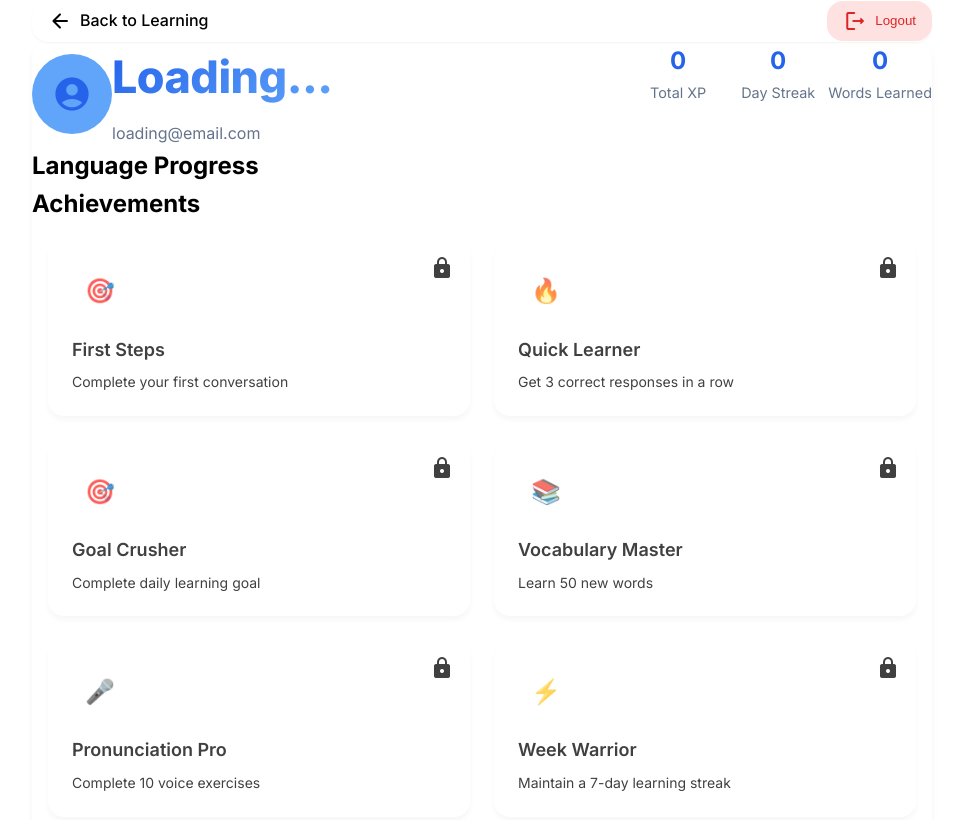
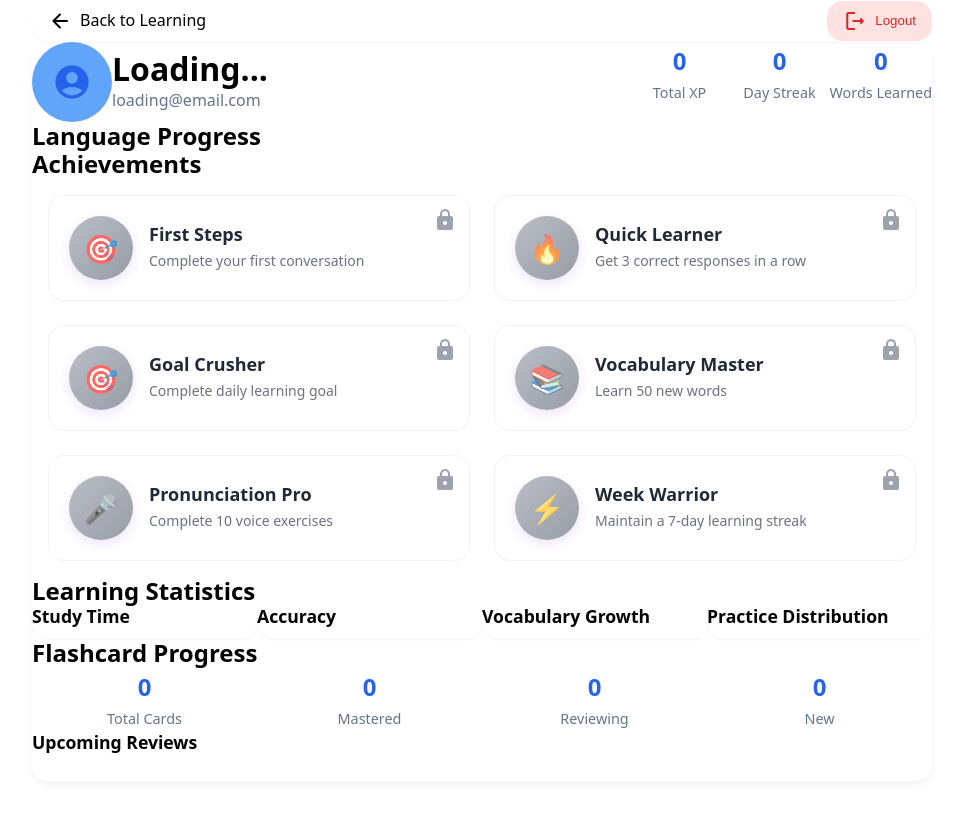
Before and after one commit to robinfrancis186/learnlag, a plain HTML site: page profile.html in a window 1280 px wide. Shown: the top 820 px of the page, without its empty margins (158-1121 px from the left). Drawn offline with Linux system fonts and the light colour scheme; sample sign-in values are in the browser's storage.

```diff
--- a/styles.css
+++ b/styles.css
@@ -49,6 +49,10 @@
     /* Border radius */
     --border-radius-md: 0.5rem;
     --border-radius-xl: 1.5rem;
+
+    /* Typography */
+    --font-heading: 'Outfit', system-ui, sans-serif;
+    --font-body: 'Plus Jakarta Sans', system-ui, sans-serif;
 }
 
 * {
@@ -58,10 +62,12 @@
 }
 
 body {
-    font-family: 'Inter', 'Segoe UI', sans-serif;
+    font-family: var(--font-body);
     background-color: var(--background-color);
     color: var(--text-color);
     line-height: 1.6;
+    -webkit-font-smoothing: antialiased;
+    -moz-osx-font-smoothing: grayscale;
 }
 
 .app-container {
@@ -94,20 +100,20 @@
     border-radius: 2px;
 }
 
-h1 {
-    background: var(--gradient);
-    -webkit-background-clip: text;
-    background-clip: text;
-    color: transparent;
-    font-size: 2.8rem;
-    font-weight: 800;
-    margin-bottom: 0.5rem;
-    letter-spacing: -0.5px;
+h1, h2, h3, h4, h5, h6 {
+    font-family: var(--font-heading);
+    font-weight: 600;
+    line-height: 1.2;
+}
+
+.header-content h1 {
+    font-family: var(--font-heading);
+    font-weight: 700;
+    letter-spacing: -0.02em;
 }
 
 .subtitle {
-    color: var(--secondary-color);
-    font-size: 1.1rem;
+    font-family: var(--font-body);
     font-weight: 500;
 }
 
@@ -127,13 +133,13 @@
 }
 
 .language-header h2 {
-    color: var(--primary-color);
-    font-size: 1.5rem;
-    margin-bottom: 0.5rem;
+    font-family: var(--font-heading);
+    font-weight: 600;
 }
 
 .language-header p {
-    color: var(--secondary-color);
+    font-family: var(--font-body);
+    font-weight: 400;
 }
 
 .language-options {
@@ -150,7 +156,7 @@
 }
 
 .language-select-group label {
-    color: var(--secondary-color);
+    font-family: var(--font-body);
     font-weight: 500;
 }
 
@@ -181,9 +187,8 @@
 }
 
 .learning-preferences h3 {
-    color: var(--primary-color);
-    font-size: 1.1rem;
-    margin-bottom: 12px;
+    font-family: var(--font-heading);
+    font-weight: 600;
 }
 
 .preference-options {
@@ -227,8 +232,8 @@
 }
 
 .preference-checkbox span {
-    color: var(--text-color);
-    font-size: 0.9rem;
+    font-family: var(--font-body);
+    font-weight: 400;
 }
 
 /* Mobile Optimizations */
@@ -275,6 +280,7 @@
     animation: messageAppear 0.3s ease-out;
     position: relative;
     transition: all 0.2s ease;
+    font-family: var(--font-body);
 }
 
 @keyframes messageAppear {
@@ -1704,45 +1710,37 @@
 }
 
 .achievement-card {
+    background: rgba(255, 255, 255, 0.8);
+    backdrop-filter: blur(8px);
+    border-radius: 16px;
+    padding: 20px;
+    display: flex;
+    align-items: center;
+    gap: 16px;
+    transition: all 0.3s ease;
+    border: 1px solid rgba(229, 231, 235, 0.5);
     position: relative;
-    background: var(--white);
-    border-radius: 1rem;
-    padding: 1.5rem;
-    display: flex;
-    flex-direction: column;
-    gap: 1rem;
-    transition: all 0.3s ease;
-    border: 2px solid var(--gray-200);
-    box-shadow: var(--shadow-md);
-}
-
-.achievement-card.locked {
-    opacity: 0.75;
-    background: linear-gradient(to bottom right, var(--gray-50), var(--gray-100));
-    border: 2px solid var(--gray-300);
-}
-
-.achievement-card.earned {
-    border: 2px solid var(--blue-400);
-    background: linear-gradient(to bottom right, var(--white), var(--blue-50));
-    box-shadow: var(--shadow-lg);
+    overflow: hidden;
 }
 
 .achievement-icon {
-    width: 3.5rem;
-    height: 3.5rem;
+    width: 64px;
+    height: 64px;
     display: flex;
     align-items: center;
     justify-content: center;
-    border-radius: 1rem;
-    background: linear-gradient(135deg, var(--blue-400), var(--blue-600));
-    color: var(--white);
-    font-size: 1.5rem;
-    transition: all 0.3s ease;
+    font-size: 28px;
+    border-radius: 50%;
+    background: linear-gradient(135deg, #7C3AED 0%, #EC4899 100%);
+    color: white;
+    flex-shrink: 0;
+    position: relative;
+    box-shadow: 0 4px 12px rgba(124, 58, 237, 0.2);
 }
 
 .achievement-card.locked .achievement-icon {
-    background: linear-gradient(135deg, var(--gray-400), var(--gray-600));
+    background: linear-gradient(135deg, #9CA3AF 0%, #6B7280 100%);
+    opacity: 0.7;
 }
 
 .achievement-info {
@@ -1750,37 +1748,37 @@
 }
 
 .achievement-info h3 {
-    color: var(--gray-900);
-    font-size: 1.125rem;
+    font-size: 18px;
     font-weight: 600;
-    margin-bottom: 0.5rem;
+    margin: 0 0 4px 0;
+    color: #1F2937;
 }
 
 .achievement-info p {
-    color: var(--gray-600);
-    font-size: 0.875rem;
-    line-height: 1.4;
+    font-size: 14px;
+    color: #6B7280;
+    margin: 0;
 }
 
 .achievement-status {
     position: absolute;
-    top: 1rem;
-    right: 1rem;
-    color: var(--blue-500);
+    top: 12px;
+    right: 12px;
+    color: #7C3AED;
 }
 
 .achievement-card.locked .achievement-status {
-    color: var(--gray-400);
+    color: #9CA3AF;
 }
 
 .achievement-card:hover {
-    transform: translateY(-4px);
-    box-shadow: var(--shadow-xl);
+    transform: translateY(-2px);
+    box-shadow: 0 8px 16px rgba(0, 0, 0, 0.1);
 }
 
 .achievement-card.locked:hover {
     transform: translateY(-2px);
-    box-shadow: var(--shadow-lg);
+    box-shadow: 0 8px 16px rgba(0, 0, 0, 0.05);
 }
 
 @media (max-width: 600px) {
```
Also changed, not shown: app.js (+4 -26 lines), index.html (+1 -1 lines).
